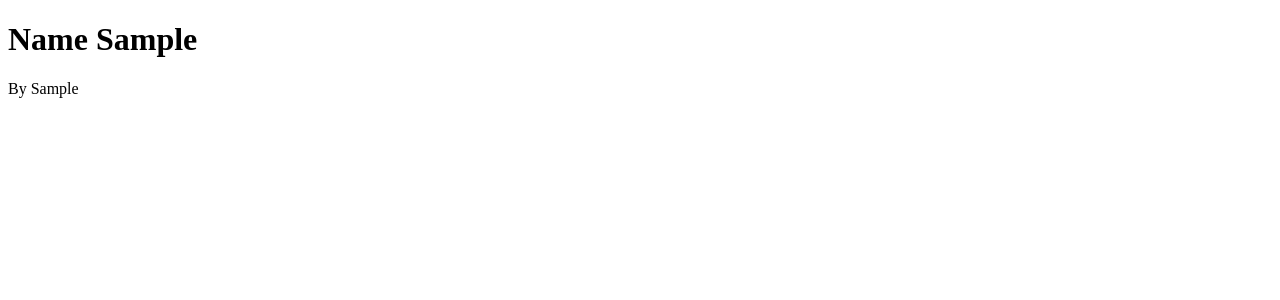
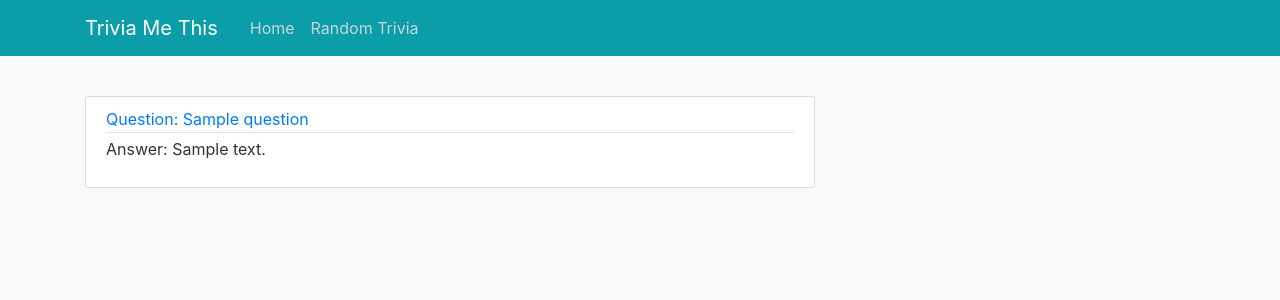
Before and after one commit to kevin-chen/trivia-web-app, a Django app: template trivia/templates/trivia/about.html in a window 1280 px wide. Shown: the top 300 px of the page. Run offline with Django 3.2, Linux system fonts and the light colour scheme; the template is opened without the code that fills it: most values are stand-ins (such as "Sample title", 1, 10 or a date in 2020); some libraries are stand-ins or nearby versions.

Commit message:
Added Nav Bar

```diff
--- /dev/null
+++ b/trivia/static/trivia/main.css
@@ -0,0 +1,88 @@
+body {
+  background: #fafafa;
+  color: #333333;
+  margin-top: 5rem;
+}
+
+h1, h2, h3, h4, h5, h6 {
+  color: #444444;
+}
+
+ul {
+  margin: 0;
+}
+
+.bg-steel {
+  background-color: #5f788a;
+}
+
+.navbar-color {
+    background-color: #0c9ea8;
+}
+
+.site-header .navbar-nav .nav-link {
+  color: #cbd5db;
+}
+
+.site-header .navbar-nav .nav-link:hover {
+  color: #bc7dff;
+}
+
+.site-header .navbar-nav .nav-link.active {
+  font-weight: 500;
+}
+
+.content-section {
+  background: #ffffff;
+  padding: 10px 20px;
+  border: 1px solid #dddddd;
+  border-radius: 3px;
+  margin-bottom: 20px;
+}
+
+.article-title {
+  color: #444444;
+}
+
+a.article-title:hover {
+  color: #428bca;
+  text-decoration: none;
+}
+
+.article-content {
+  white-space: pre-line;
+}
+
+.article-img {
+  height: 65px;
+  width: 65px;
+  margin-right: 16px;
+}
+
+.article-metadata {
+  padding-bottom: 1px;
+  margin-bottom: 4px;
+  border-bottom: 1px solid #e3e3e3
+}
+
+.article-metadata a:hover {
+  color: #333;
+  text-decoration: none;
+}
+
+.article-svg {
+  width: 25px;
+  height: 25px;
+  vertical-align: middle;
+}
+
+.account-img {
+  height: 125px;
+  width: 125px;
+  margin-right: 20px;
+  margin-bottom: 16px;
+}
+
+.account-heading {
+  font-size: 2.5rem;
+}
--- a/trivia/templates/trivia/about.html
+++ b/trivia/templates/trivia/about.html
@@ -2,9 +2,17 @@
 
 {% block content %}
 
-    {% for post in posts %}
-        <h1> Name {{ post.a }} </h1>
-        <p> By {{post.a}} </p>
-    {% endfor %}
+    <h1>  </h1>
+    <p>  </p>
+
+    <article class="media content-section">
+      <div class="media-body">
+        <div class="article-metadata">
+          <a class="mr-2" href="#">Question: {{ question }}</a>
+        </div>
+        <p class="article-content">Answer: {{ answer }}</p>
+      </div>
+    </article>
+
 
 {% endblock content %}
--- a/trivia/templates/trivia/base.html
+++ b/trivia/templates/trivia/base.html
@@ -1,16 +1,79 @@
+{% load static %}
 <!DOCTYPE html>
 <html lang="en">
+
 <head>
-    <meta charset="UTF-8">
-    <link rel="icon" href="assets/trivia.jpg">
+    <link rel="icon" href="https://images-na.ssl-images-amazon.com/images/I/51Nf7DSjczL.png">
+
+    <!-- Required meta tags -->
+    <meta charset="utf-8">
+    <meta name="viewport" content="width=device-width, initial-scale=1, shrink-to-fit=no">
+
+    <!-- Bootstrap CSS -->
+    <link rel="stylesheet" href="https://stackpath.bootstrapcdn.com/bootstrap/4.3.1/css/bootstrap.min.css" integrity="sha384-ggOyR0iXCbMQv3Xipma34MD+dH/1fQ784/j6cY/iJTQUOhcWr7x9JvoRxT2MZw1T" crossorigin="anonymous">
+
+    <!-- Main CSS -->
+    <link rel="stylesheet" type="text/css" href="{% static 'trivia/main.css' %}">
+
+    <!-- Title -->
     {% if title %}
-        <title>Trivia App - {{ title }}</title>
+        <title>Trivia App</title>
     {% else %}
         <title>Trivia App</title>
     {% endif %}
+</head>
 
-</head>
 <body>
-    {% block content %} {% endblock %}
+    <!-- Navigation Bar -->
+    <header class="site-header">
+      <nav class="navbar navbar-expand-md navbar-dark navbar-color fixed-top">
+        <div class="container">
+          <a class="navbar-brand mr-4" href="/">Trivia Me This</a>
+          <button class="navbar-toggler" type="button" data-toggle="collapse" data-target="#navbarToggle" aria-controls="navbarToggle" aria-expanded="false" aria-label="Toggle navigation">
+          <span class="navbar-toggler-icon"></span>
+          </button>
+          <div class="collapse navbar-collapse" id="navbarToggle">
+            <div class="navbar-nav mr-auto">
+              <a class="nav-item nav-link" href="{% url 'trivia-home' %}">Home</a>
+              <a class="nav-item nav-link" href="{% url 'random-trivia' %}">Random Trivia</a>
+            </div>
+<!--            &lt;!&ndash; Navbar Right Side &ndash;&gt;-->
+<!--            <div class="navbar-nav">-->
+<!--              <a class="nav-item nav-link" href="#">Login</a>-->
+<!--              <a class="nav-item nav-link" href="#">Register</a>-->
+<!--            </div>-->
+          </div>
+        </div>
+      </nav>
+    </header>
+
+    <!-- Block Content -->
+    <main role="main" class="container">
+      <div class="row">
+        <div class="col-md-8">
+          {% block content %}{% endblock %}
+        </div>
+<!--        <div class="col-md-4">-->
+<!--          <div class="content-section">-->
+<!--            <h3>Our Sidebar</h3>-->
+<!--            <p class='text-muted'>You can put any information here you'd like.-->
+<!--              <ul class="list-group">-->
+<!--                <li class="list-group-item list-group-item-light">Latest Posts</li>-->
+<!--                <li class="list-group-item list-group-item-light">Announcements</li>-->
+<!--                <li class="list-group-item list-group-item-light">Calendars</li>-->
+<!--                <li class="list-group-item list-group-item-light">etc</li>-->
+<!--              </ul>-->
+<!--            </p>-->
+<!--          </div>-->
+<!--        </div>-->
+      </div>
+    </main>
+
+    <!-- Optional JavaScript -->
+    <!-- jQuery first, then Popper.js, then Bootstrap JS -->
+    <script src="https://code.jquery.com/jquery-3.3.1.slim.min.js" integrity="sha384-q8i/X+965DzO0rT7abK41JStQIAqVgRVzpbzo5smXKp4YfRvH+8abtTE1Pi6jizo" crossorigin="anonymous"></script>
+    <script src="https://cdnjs.cloudflare.com/ajax/libs/popper.js/1.14.7/umd/popper.min.js" integrity="sha384-UO2eT0CpHqdSJQ6hJty5KVphtPhzWj9WO1clHTMGa3JDZwrnQq4sF86dIHNDz0W1" crossorigin="anonymous"></script>
+    <script src="https://stackpath.bootstrapcdn.com/bootstrap/4.3.1/js/bootstrap.min.js" integrity="sha384-JjSmVgyd0p3pXB1rRibZUAYoIIy6OrQ6VrjIEaFf/nJGzIxFDsf4x0xIM+B07jRM" crossorigin="anonymous"></script>
 </body>
+
 </html>
--- a/trivia/templates/trivia/home.html
+++ b/trivia/templates/trivia/home.html
@@ -2,12 +2,6 @@
 
 {% block content %}
 
-    <h1> Question: {{ question }} </h1>
-    <p> Answer: {{ answer }} </p>
 
-    {% for post in posts %}
-        <h1> Name {{ post.a }} </h1>
-        <p> By {{post.a}} </p>
-    {% endfor %}
 
 {% endblock content %}
--- a/trivia/urls.py
+++ b/trivia/urls.py
@@ -3,5 +3,5 @@ from . import views
 
 urlpatterns = [
     path('', views.home, name='trivia-home'),
-    path('about/', views.about, name='trivia-about'),
+    path('about/', views.about, name='random-trivia'),
 ]
```
Also changed, not shown: trivia/views.py (+12 -3 lines).
